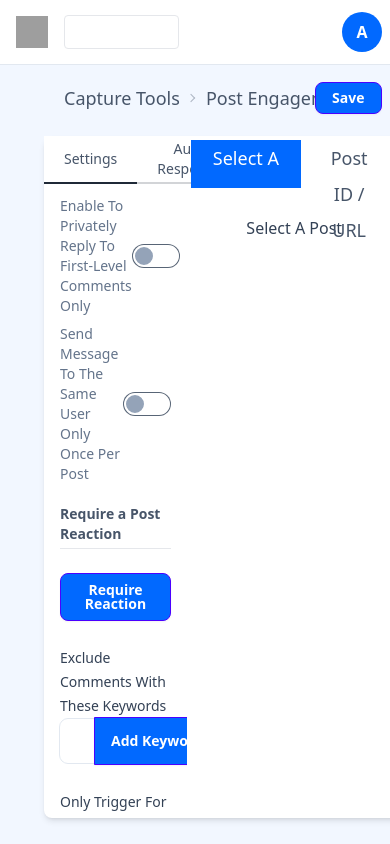
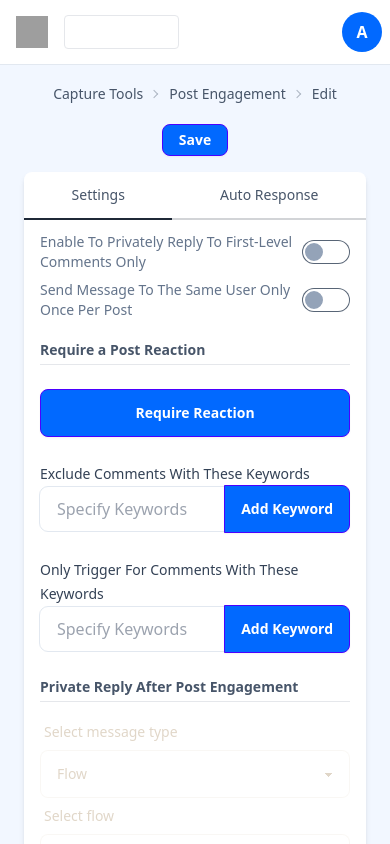
Before and after one commit to d-beloved/pengagement-dashboard, a React (Vite) app: page /capture-tools/post-engagements/1/edit in a window 390 px wide. Built offline with nearby package versions, Linux system fonts and the light colour scheme; grey boxes are pictures that could not be loaded.

Commit message:
make edit page responsive

```diff
--- a/src/components/EditPostEngagement/EditPage.tsx
+++ b/src/components/EditPostEngagement/EditPage.tsx
@@ -8,9 +8,9 @@ import { Link } from "react-router-dom";
 
 const EditPage: FunctionComponent = () => {
 	return (
-		<div className="flex flex-col gap-4 w-11/12 mt-3 mx-11">
-			<div className="flex justify-between px-5 items-center">
-				<div className="breadcrumbs text-lg text-slate-600">
+		<div className="flex flex-col gap-4 lg:w-11/12 w-full mt-3 mx-auto sm:mx-11 px-6 sm:px-0">
+			<div className="flex flex-col sm:flex-row justify-between px-5 items-center gap-3 sm:gap-0">
+				<div className="breadcrumbs text-sm sm:text-base md:text-lg text-slate-600">
 					<ul>
 						<li>Capture Tools</li>
 						<li>
@@ -25,7 +25,7 @@ const EditPage: FunctionComponent = () => {
 					Save
 				</div>
 			</div>
-			<div className="flex w-full bg-white h-[82%] mb-4 shadow-md rounded-lg">
+			<div className="flex flex-col md:flex-row overflow-auto w-full bg-white h-[82%] mb-4 shadow-md rounded-lg">
 				<Tabs
 					type="tabs-bordered"
 					width="w-2/5"
@@ -38,6 +38,7 @@ const EditPage: FunctionComponent = () => {
 					]}
 					fontSize="text-sm"
 				/>
+				<hr className="md:hidden w-full border-slate-300 border-2 mb-3" />
 				<Tabs
 					type="tabs-boxed"
 					width="w-3/5"
--- a/src/components/common/Tabs.tsx
+++ b/src/components/common/Tabs.tsx
@@ -17,7 +17,7 @@ const Tabs: FunctionComponent<TabsProps> = ({
 	};
 
 	return (
-		<div className={`${width} flex flex-col`}>
+		<div className={`w-full md:${width} flex flex-col mb-3`}>
 			<div
 				role="tablist"
 				className={`tabs ${type} tabs-lg bg-white w-full`}
```
